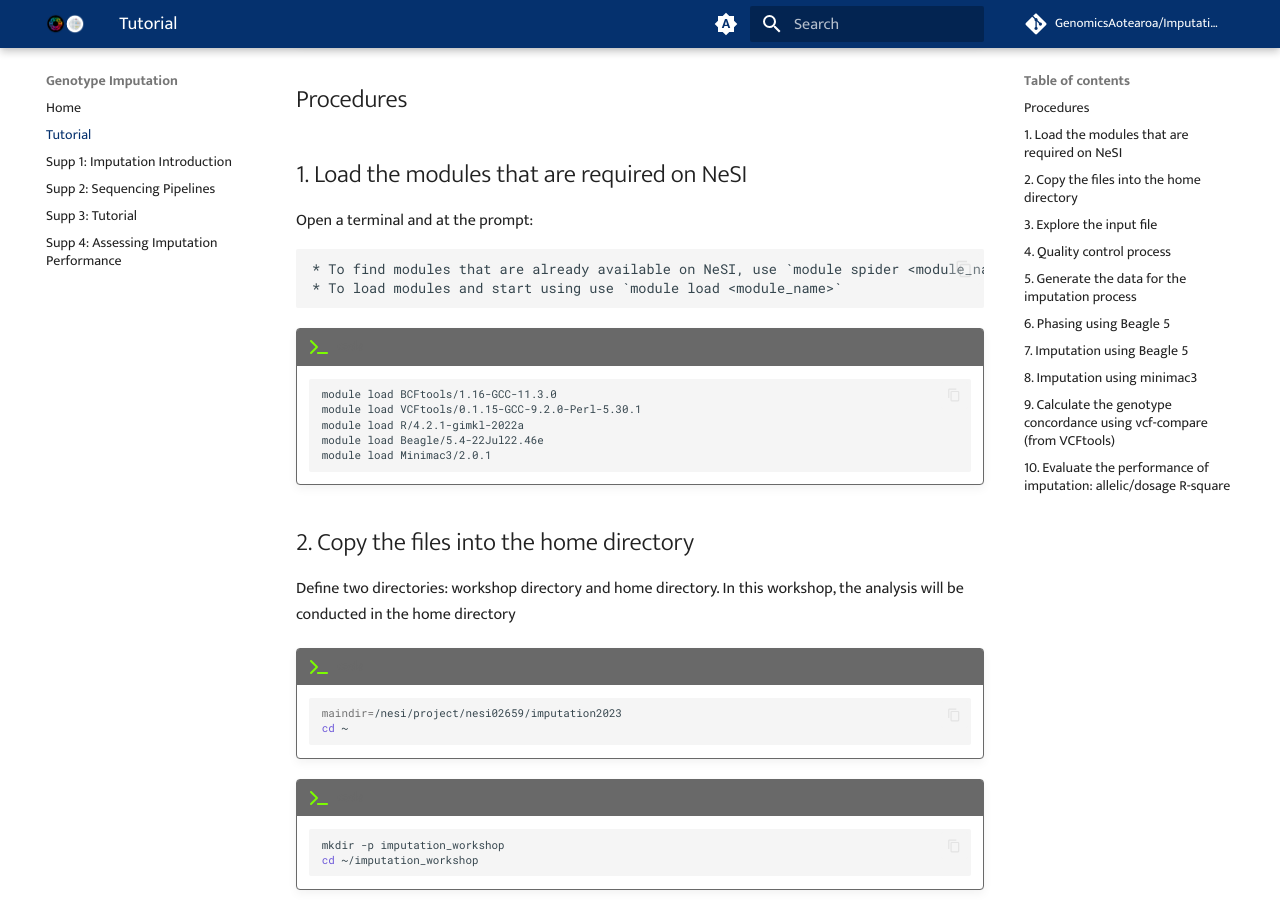
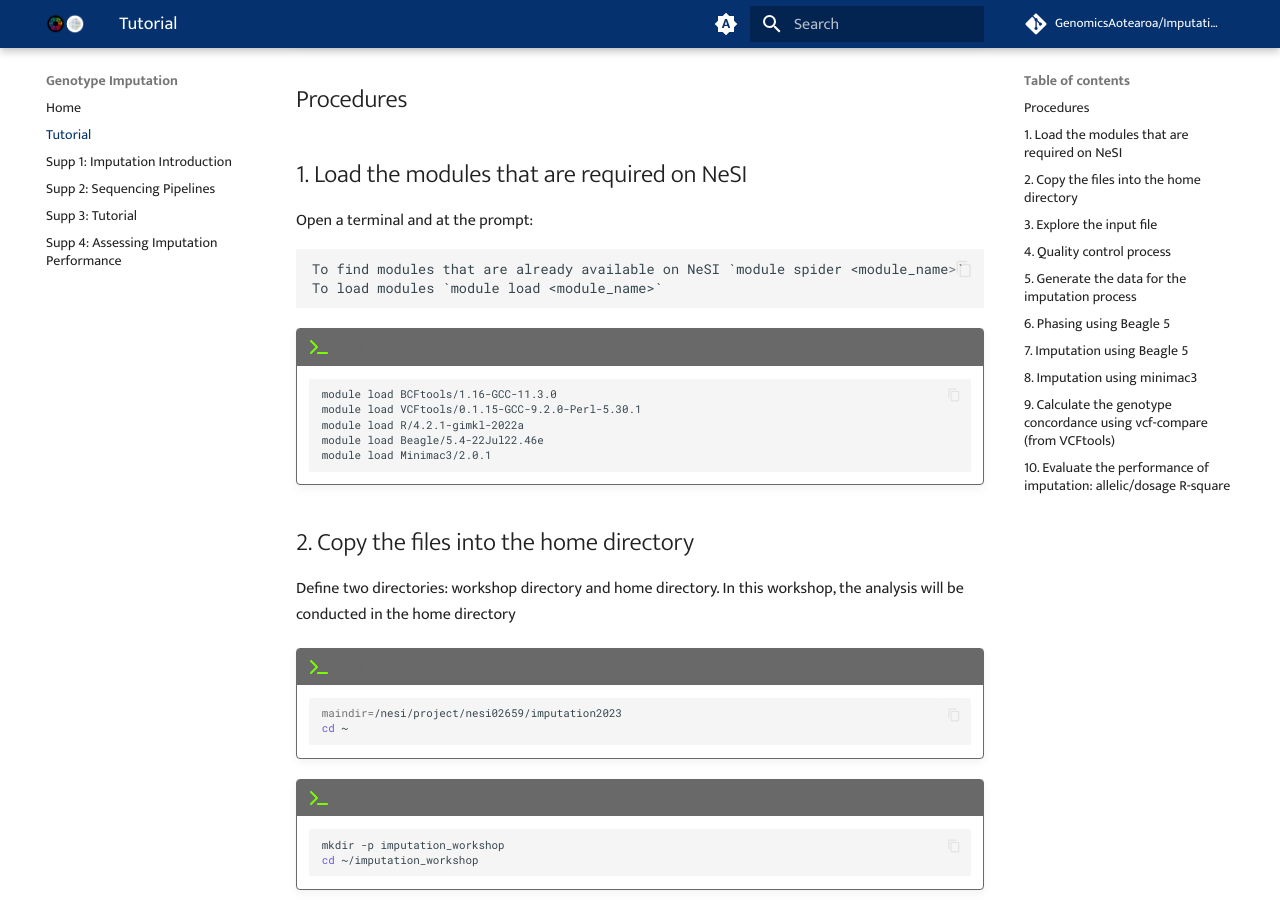
Before and after one commit to GenomicsAotearoa/Imputation-workshop, an MkDocs documentation site: the page built from docs/1_tutorial.md, in a window 1280 px wide and 900 px high, scrolled down 937 px. Built offline with MkDocs 1.6.1 and Material for MkDocs 9.7.7, drawn with Linux system fonts in a browser that asks for light colours; comment, search, counter and statistics services are not loaded.

Commit message:
Update 1_tutorial.md

```diff
--- a/docs/1_tutorial.md
+++ b/docs/1_tutorial.md
@@ -35,8 +35,8 @@
 ## 1. Load the modules that are required on NeSI
 Open a terminal and at the prompt:
 
-    * To find modules that are already available on NeSI, use `module spider <module_name>`
-    * To load modules and start using use `module load <module_name>`
+    To find modules that are already available on NeSI `module spider <module_name>`
+    To load modules `module load <module_name>`
 
 !!! terminal "code"
 
```
